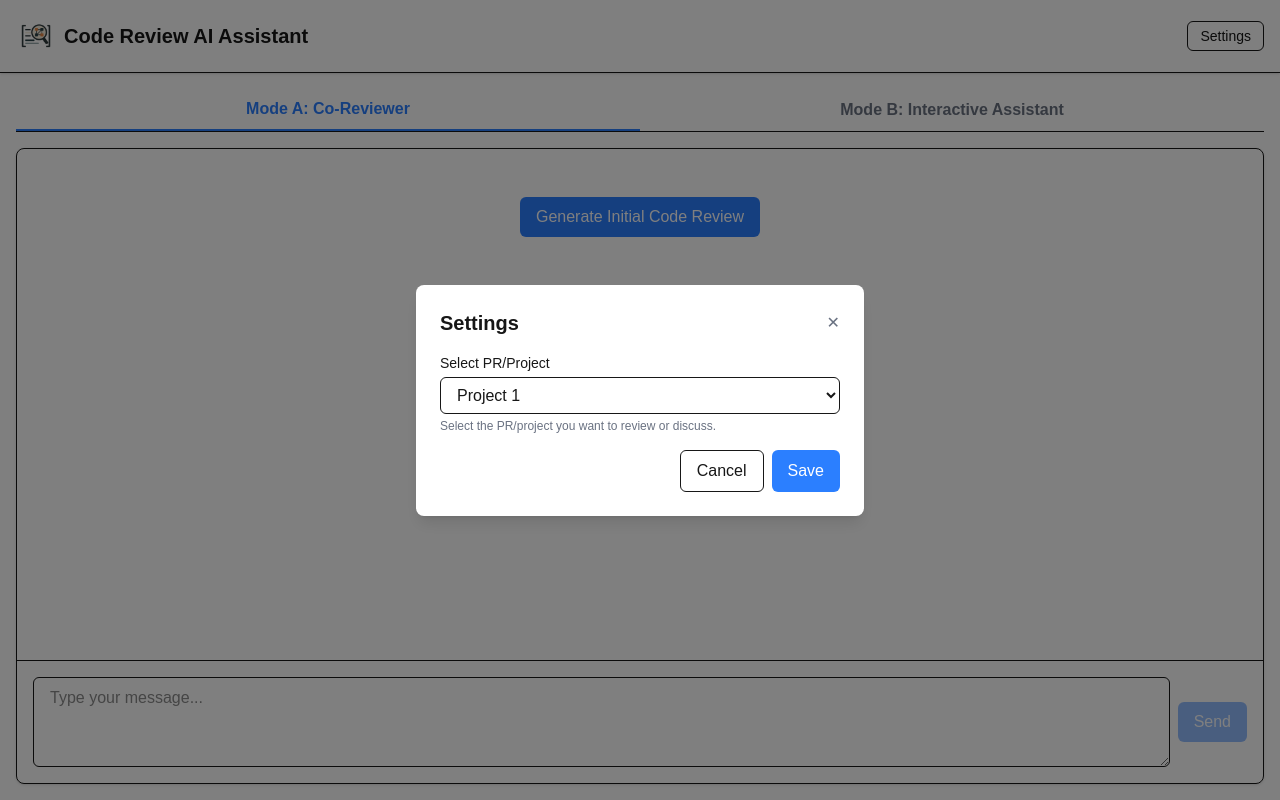
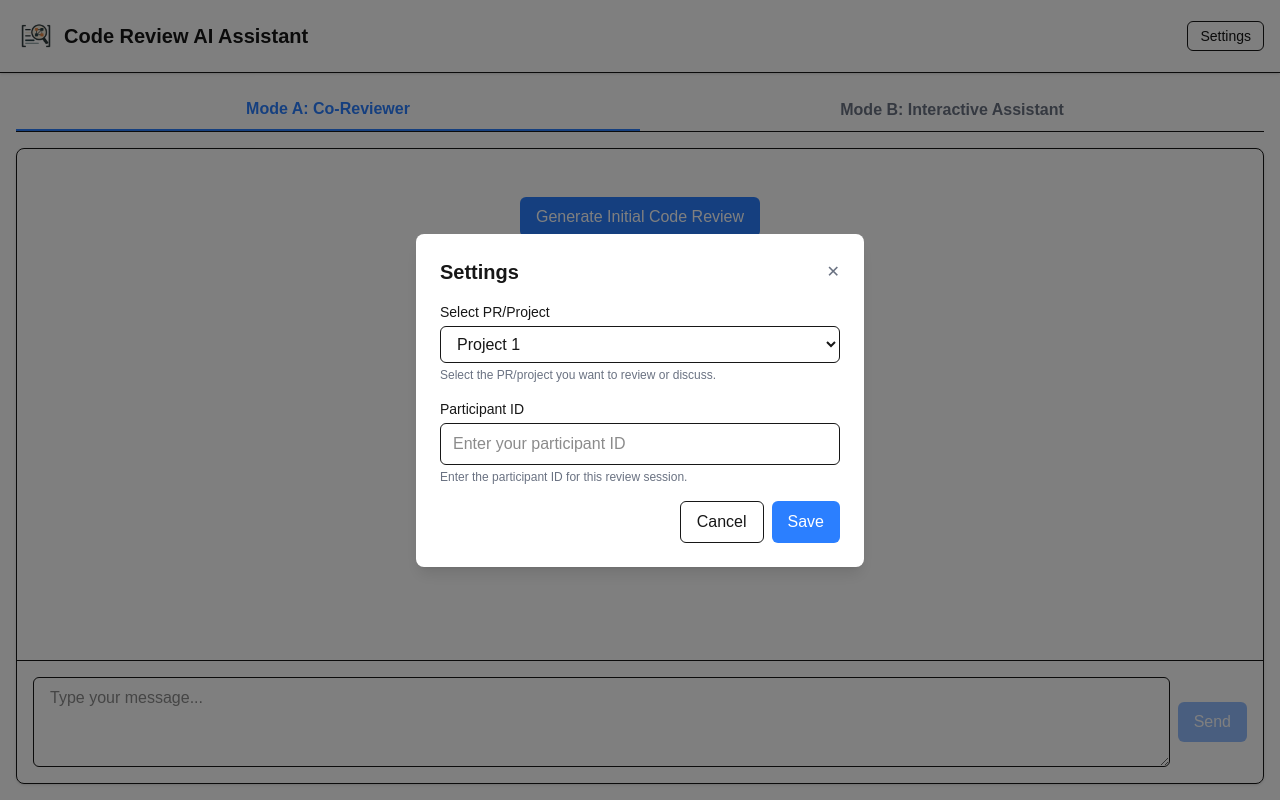
Before and after one commit to BearPays/code-review-assistant-ui, a Next.js app: page / in a window 1280 px wide. Both pictures are taken after a click on the button "Settings". Built offline with nearby package versions, Linux system fonts and the light colour scheme.

Commit message:
feat: Add participant ID handling across chat and settings components

```diff
--- a/src/app/api/chat/route.ts
+++ b/src/app/api/chat/route.ts
@@ -78,11 +78,12 @@
 
 export async function POST(req: Request) {
   try {
-    const { query, mode, messages = [], selectedProject, sessionId } = await req.json();
+    const { query, mode, messages = [], selectedProject, sessionId, participantId } = await req.json();
 
     console.log('API route received query:', query);
     console.log('API route received project:', selectedProject);
     console.log('API route received sessionId:', sessionId);
+    console.log('API route received participantId:', participantId);
 
     // Check if we should use mock API instead of the real backend API
     if (process.env.USE_MOCK_API === 'true') {
@@ -105,7 +106,8 @@
       query,
       pr_id: selectedProject,
       mode: apiMode,
-      session_id: sessionId || null
+      session_id: sessionId || null,
+      participant_id: participantId || null
     };
 
     console.log('Sending request to backend API:', JSON.stringify(requestBody));
--- a/src/app/components/Settings.tsx
+++ b/src/app/components/Settings.tsx
@@ -7,14 +7,18 @@
   onClose: () => void;
   selectedProject: string;
   onProjectChange: (project: string) => void;
+  participantId: string;
+  onParticipantIdChange: (participantId: string) => void;
 }
 
-export function Settings({ isOpen, onClose, selectedProject, onProjectChange }: SettingsProps) {
+export function Settings({ isOpen, onClose, selectedProject, onProjectChange, participantId, onParticipantIdChange }: SettingsProps) {
   const [inputProject, setInputProject] = useState(selectedProject);
+  const [inputParticipantId, setInputParticipantId] = useState(participantId);
 
   const handleSubmit = (e: React.FormEvent) => {
     e.preventDefault();
     onProjectChange(inputProject);
+    onParticipantIdChange(inputParticipantId);
     onClose();
   };
 
@@ -52,6 +56,23 @@
             </p>
           </div>
 
+          <div className="mb-4">
+            <label className="block text-sm font-medium mb-1" htmlFor="participantId">
+              Participant ID
+            </label>
+            <input
+              id="participantId"
+              type="text"
+              value={inputParticipantId}
+              onChange={(e) => setInputParticipantId(e.target.value)}
+              className="w-full px-3 py-2 border rounded-md focus:outline-none focus:ring-2 focus:ring-blue-500"
+              placeholder="Enter your participant ID"
+            />
+            <p className="text-xs text-gray-500 mt-1">
+              Enter the participant ID for this review session.
+            </p>
+          </div>
+
           <div className="flex justify-end space-x-2">
             <button
               type="button"
--- a/src/app/page.tsx
+++ b/src/app/page.tsx
@@ -10,6 +10,7 @@
 export default function Home() {
   const [mode, setMode] = useState<'A' | 'B'>('A');
   const [selectedProject, setSelectedProject] = useState('project_1');
+  const [participantId, setParticipantId] = useState('');
   const [sessionId, setSessionId] = useState<string | null>(null);
   const [isSettingsOpen, setIsSettingsOpen] = useState(false);
   const [messages, setMessages] = useState<Message[]>([]); // Explicitly typed as Message[]
@@ -19,9 +20,14 @@
   // Load settings from localStorage on initial render
   useEffect(() => {
     const storedProject = localStorage.getItem('selected-project');
+    const storedParticipantId = localStorage.getItem('participant-id');
 
     if (storedProject) {
       setSelectedProject(storedProject);
+    }
+
+    if (storedParticipantId) {
+      setParticipantId(storedParticipantId);
     }
   }, []);
 
@@ -31,6 +37,12 @@
     localStorage.setItem('selected-project', project);
     // Reset session ID when project changes
     setSessionId(null);
+  };
+
+  // Save participant ID to localStorage when it changes
+  const handleParticipantIdChange = (id: string) => {
+    setParticipantId(id);
+    localStorage.setItem('participant-id', id);
   };
 
   const handleModeChange = (newMode: 'A' | 'B') => {
@@ -90,6 +102,7 @@
             selectedProject={selectedProject}
             sessionId={sessionId}
             setSessionId={setSessionId}
+            participantId={participantId}
           />
         </div>
       </main>
@@ -99,6 +112,8 @@
         onClose={() => setIsSettingsOpen(false)}
         selectedProject={selectedProject}
         onProjectChange={handleProjectChange}
+        participantId={participantId}
+        onParticipantIdChange={handleParticipantIdChange}
       />
 
       <CustomDialog
```
Also changed, not shown: src/app/components/Chat.tsx (+6 -3 lines).
